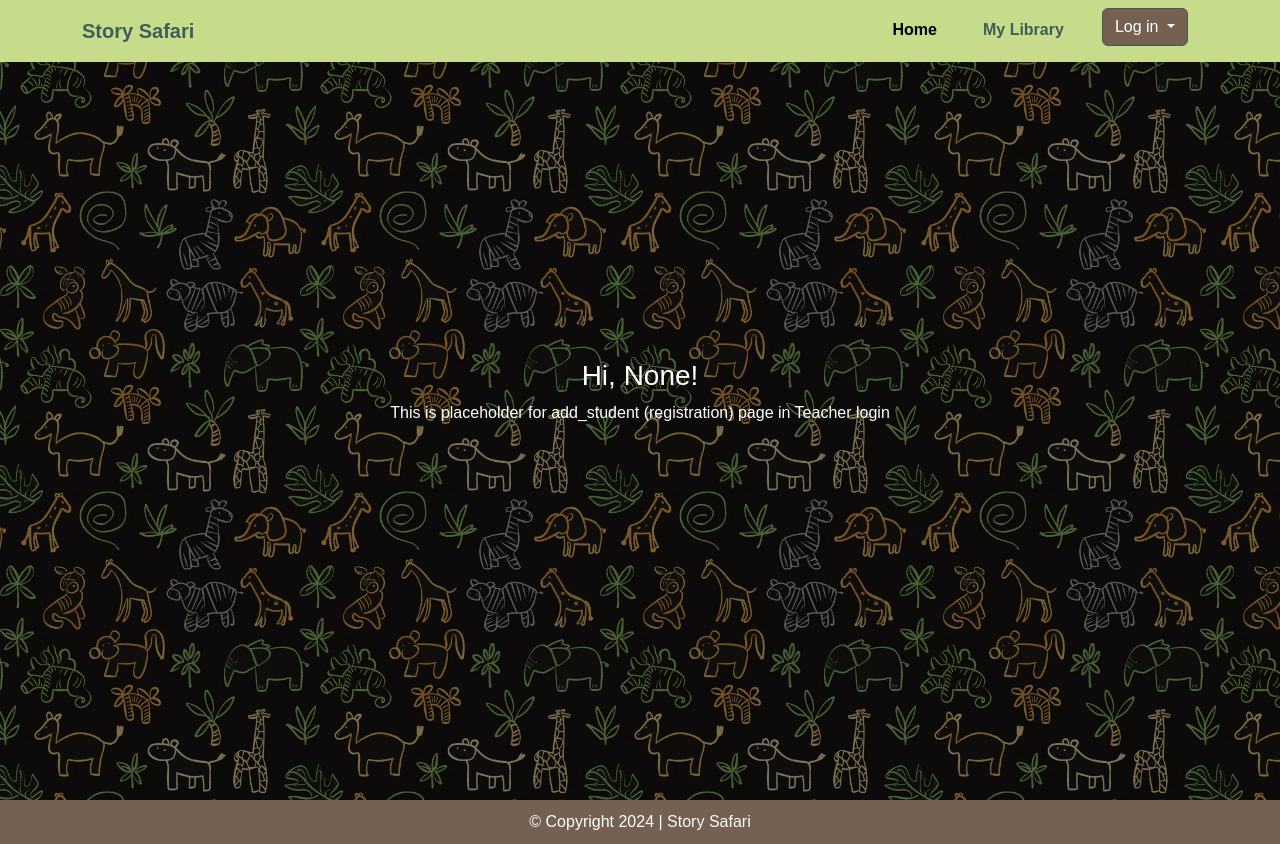
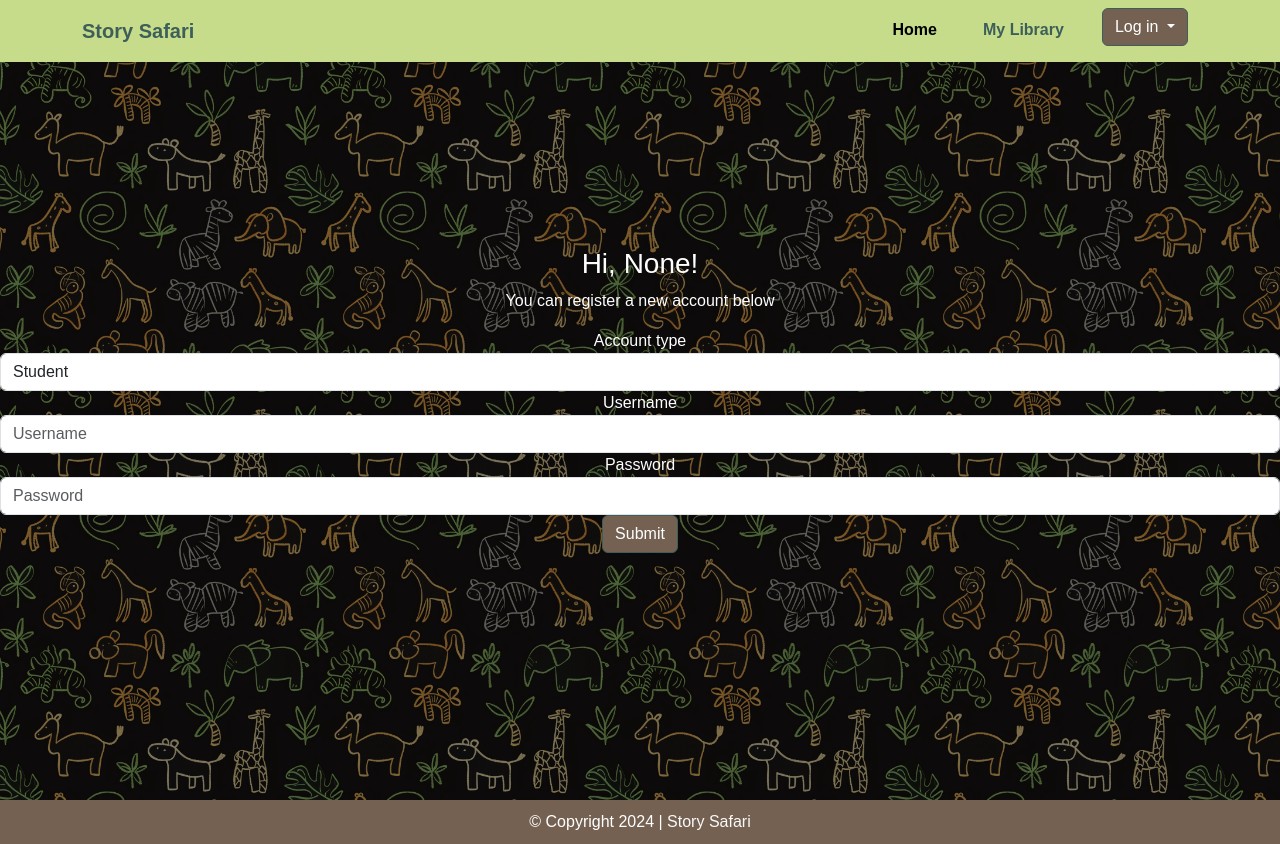
Before and after one commit to xiaojieee/FlaskForceFemmes, a Flask app: page /add_student/ in a window 1280 px wide. Run offline with Flask 3, Linux system fonts and the light colour scheme.

Commit message:
template modified

```diff
--- a/application/templates/add_student.html
+++ b/application/templates/add_student.html
@@ -6,5 +6,27 @@
 
 {% block body_content %}
 <h3> Hi, {{username}}! </h3>
-<p>This is placeholder for add_student (registration) page in Teacher login</p>
+<p>You can register a new account below</p>
+<form method="POST" action="/add_student/">
+  <div class="form-group">
+    <label for="account_type">Account type</label>
+    <select class="form-control" id="account_type" name="account_type_id">
+      <option value="2">Student</option>
+      <option value="1">Teacher</option>
+    </select>
+  </div>
+
+  <div class="form-group">
+    <label for="username">Username</label>
+    <input type="text" class="form-control" id="username" name="username" placeholder="Username">
+  </div>
+
+  <div class="form-group">
+    <label for="password">Password</label>
+    <input type="password" class="form-control" id="password" name="password" placeholder="Password">
+  </div>
+
+  <button type="submit" class="btn btn-primary">Submit</button>
+</form>
+
 {% endblock %}
```
